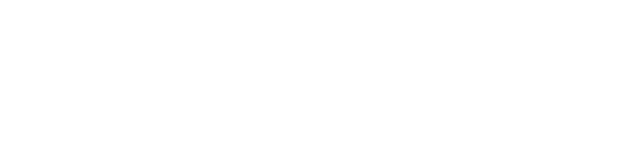
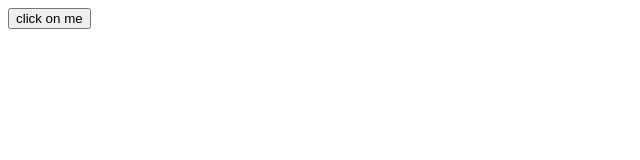
Before and after one commit to braa97/hackathon-demo, a plain HTML site: page index.html in a window 1280 px wide. Shown: the whole page, without its empty margins (0-640 px from the left). Drawn offline with Linux system fonts and the light colour scheme.

Commit message:
add button

```diff
--- a/index.html
+++ b/index.html
@@ -7,6 +7,6 @@
     <title>Demo-Hackathon</title>
 </head>
 <body>
-
+    <button>click on me</button>
 </body>
 </html>
```
